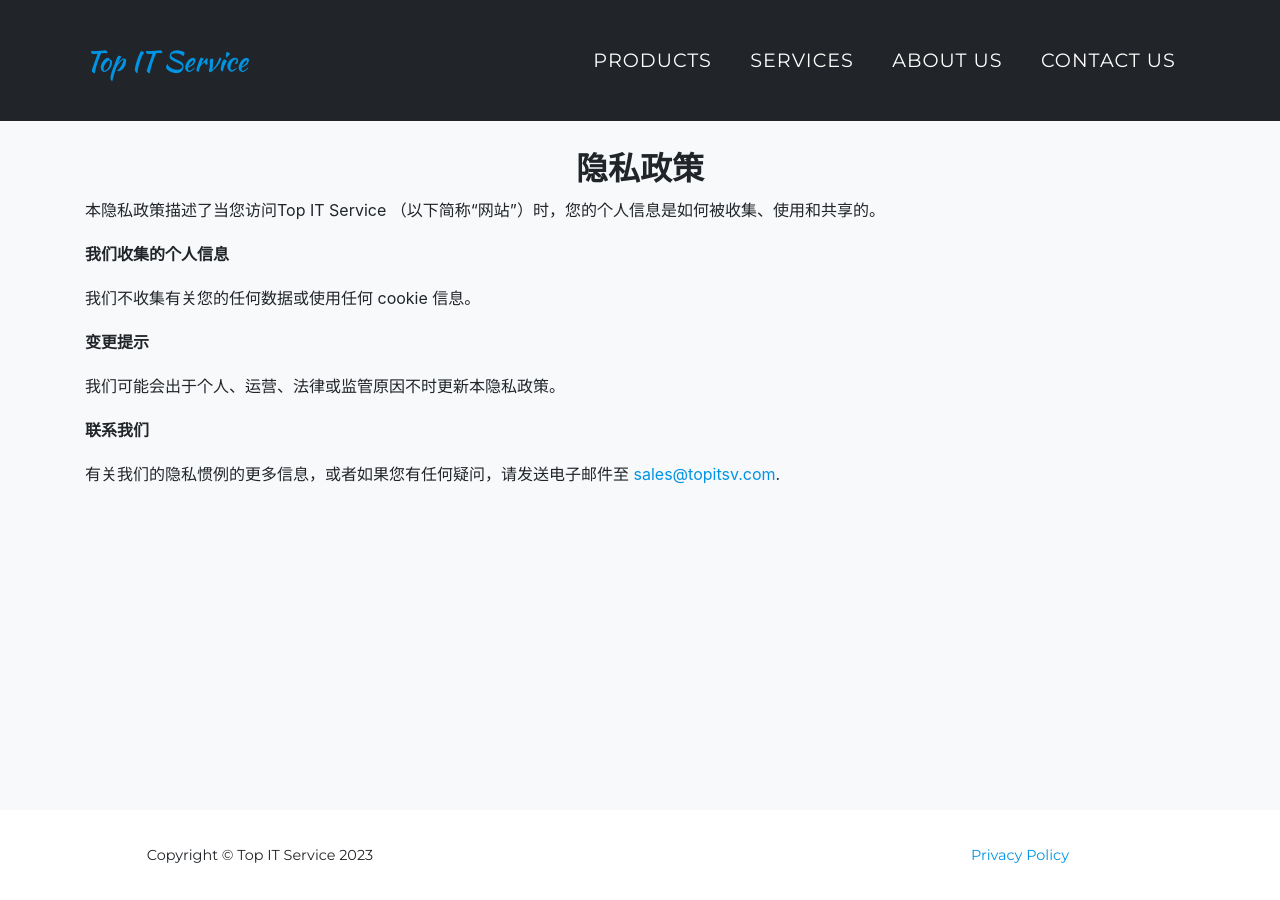
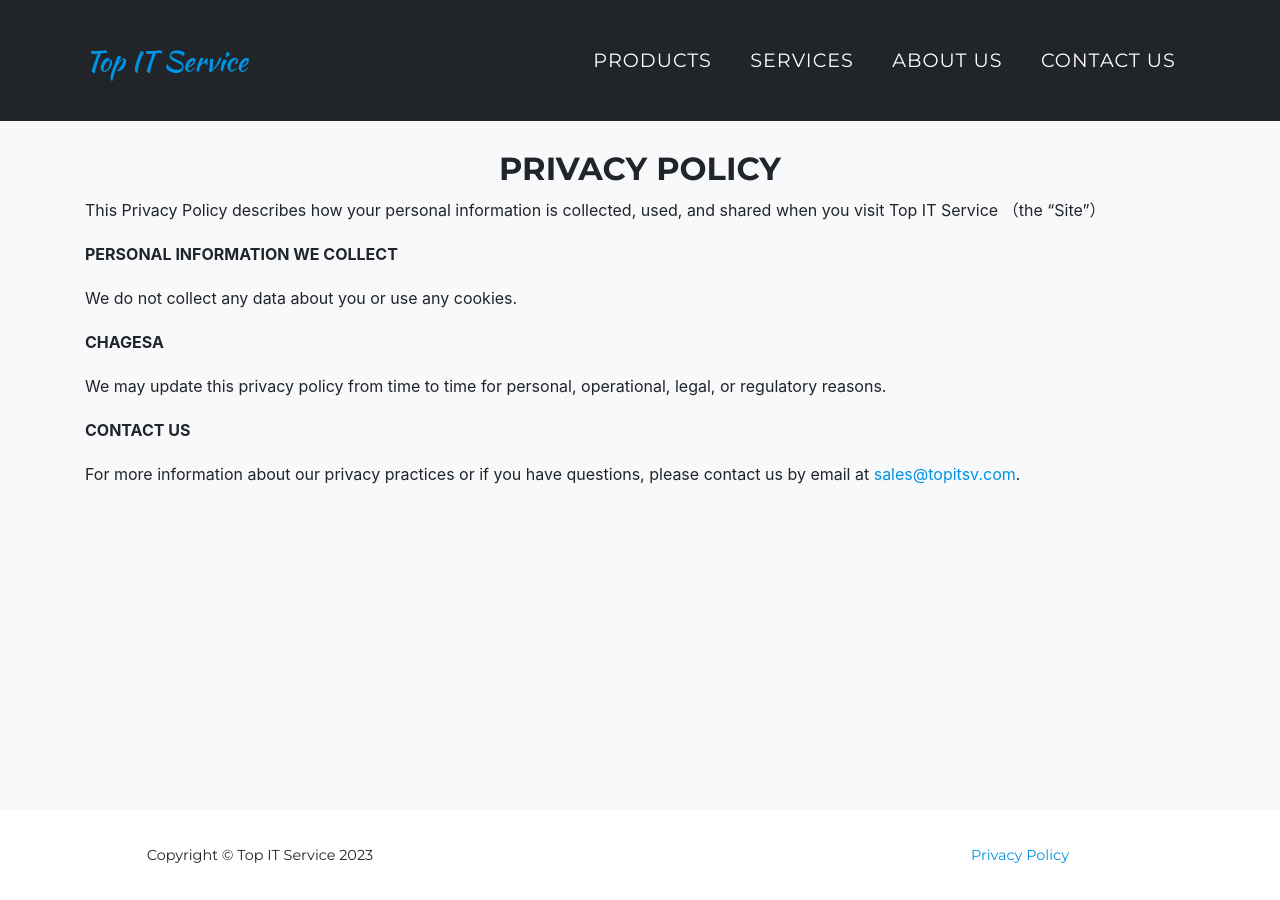
Before and after one commit to cnodejsdotorg/cnodejsdotorg.github.io, a Jekyll site: the page built from legal.md, in a window 1280 px wide. Built offline with Jekyll 4.4.1, drawn with Linux system fonts in a browser that asks for light colours; some web fonts are replaced.

Commit message:
2023-12-24 00:03:28
update legal.html

```diff
--- a/legal.md
+++ b/legal.md
@@ -5,19 +5,19 @@ background: grey
 ---
 
 <div class="col-lg-12 text-center">
-	<h2 class="section-heading text-uppercase">隐私政策</h2>
+	<h2 class="section-heading text-uppercase">PRIVACY POLICY</h2>
 </div>
 
-本隐私政策描述了当您访问{{ site.title }} （以下简称“网站”）时，您的个人信息是如何被收集、使用和共享的。
+This Privacy Policy describes how your personal information is collected, used, and shared when you visit {{ site.title }} （the “Site”）
  <!-- {{ site.title }} (本网站). -->
 
-**我们收集的个人信息**
+**PERSONAL INFORMATION WE COLLECT**
 
 {% if site.analytics.google %}
 
 Automatically Collected (Google Analytics):
 
-本隐私政策描述了当您访问{{ site.title }} （以下简称“网站”）时，您的个人信息是如何被收集、使用和共享的。
+This Privacy Policy describes how your personal information is collected, used, and shared when you visit {{ site.title }} （the “Site”）
 
 We collect Device Information using cookies. “Cookies” are data files that are placed on your device. For more information about cookies and how to disable them, visit http://www.allaboutcookies.org.
 
@@ -27,14 +27,14 @@ You can opt-out of Google Analytics here: <https://tools.google.com/dlpage/gaopt
 
 {% else %}
 
-我们不收集有关您的任何数据或使用任何 cookie 信息。
+We do not collect any data about you or use any cookies.
 
 {% endif %}
 
-**变更提示**
+**CHAGESA**
 
-我们可能会出于个人、运营、法律或监管原因不时更新本隐私政策。
+We may update this privacy policy from time to time for personal, operational, legal, or regulatory reasons.
 
-**联系我们**
+**CONTACT US**
 
-有关我们的隐私惯例的更多信息，或者如果您有任何疑问，请发送电子邮件至 <a href="mailto:{{ site.email }}">{{ site.email }}</a>.
+For more information about our privacy practices or if you have questions, please contact us by email at <a href="mailto:{{ site.email }}">{{ site.email }}</a>.
```
